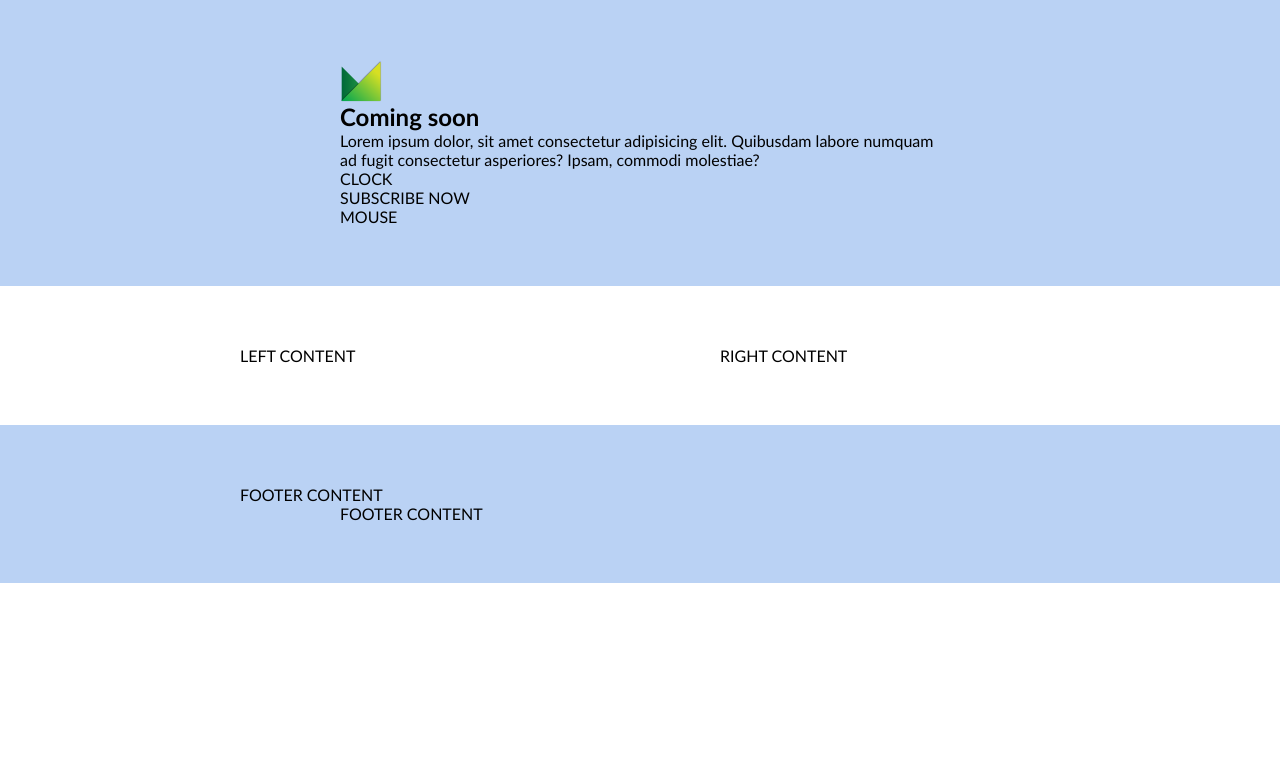
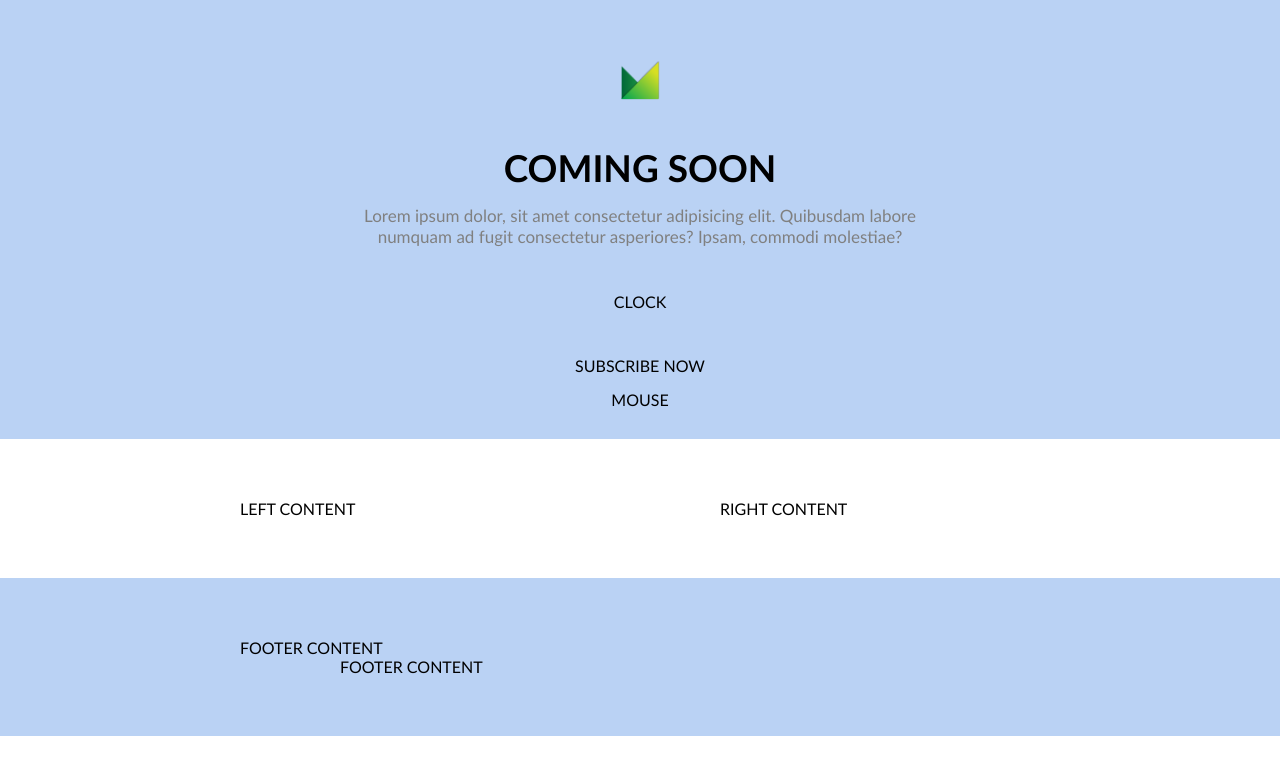
Before and after one commit to zazeli/4-coming-soon, a website: page index.html in a window 1280 px wide. Drawn offline with Linux system fonts and the light colour scheme; files whose address does not match are found by name.

Commit message:
Hero section comit

```diff
--- a/css/pages/home.css
+++ b/css/pages/home.css
@@ -11,3 +11,49 @@
 @import '../components/progress-bar.css';
 
 /* CUSTOM STYLES BELOW THIS COMMENT; FOR THIS PAGE */
+
+/* HERO:start */
+.hero {
+    padding-bottom: 30px;
+}
+
+.hero > .row-short {
+    text-align: center;
+}
+
+.hero .logo {
+    margin-bottom: 45px;
+    height: 40px;
+    width: 100%;
+    object-fit: contain;
+
+}
+
+.hero .main-title {
+    font-size: 37px ;
+    text-transform: uppercase;
+    margin-bottom: 15px;
+}
+
+.hero .main-description {
+    margin-bottom: 45px;
+    font-size: 17px;
+    color: gray;
+}
+
+.hero .clock {
+    margin-bottom: 45px;
+}
+
+.hero .form {
+    margin-bottom: 15px;
+}
+
+/* HERO:end */
+
+
+/* MAIN CONTENT:start */
+/* MAIN CONTENT:end */
+
+/* FOOTER:start */
+/* FOOTER:end */
--- a/index.html
+++ b/index.html
@@ -18,11 +18,11 @@
 
 </head>
 <body>
-    <section class="container bg-primary">
+    <section class="container bg-primary hero">
         <div class="row-short">
-            <img src="./img/icon-logo small (1).png"logo">
-            <h1>Coming soon</h1>
-            <p>Lorem ipsum dolor, sit amet consectetur adipisicing elit. Quibusdam labore numquam ad fugit consectetur asperiores? Ipsam, commodi molestiae?
+            <img class="logo" src="./img/icon-logo small (1).png" alt="Logo">
+            <h1 class="main-title">Coming soon</h1>
+            <p class="main-description">Lorem ipsum dolor, sit amet consectetur adipisicing elit. Quibusdam labore numquam ad fugit consectetur asperiores? Ipsam, commodi molestiae?
             </p>
             <div class="clock">
                 CLOCK
```
